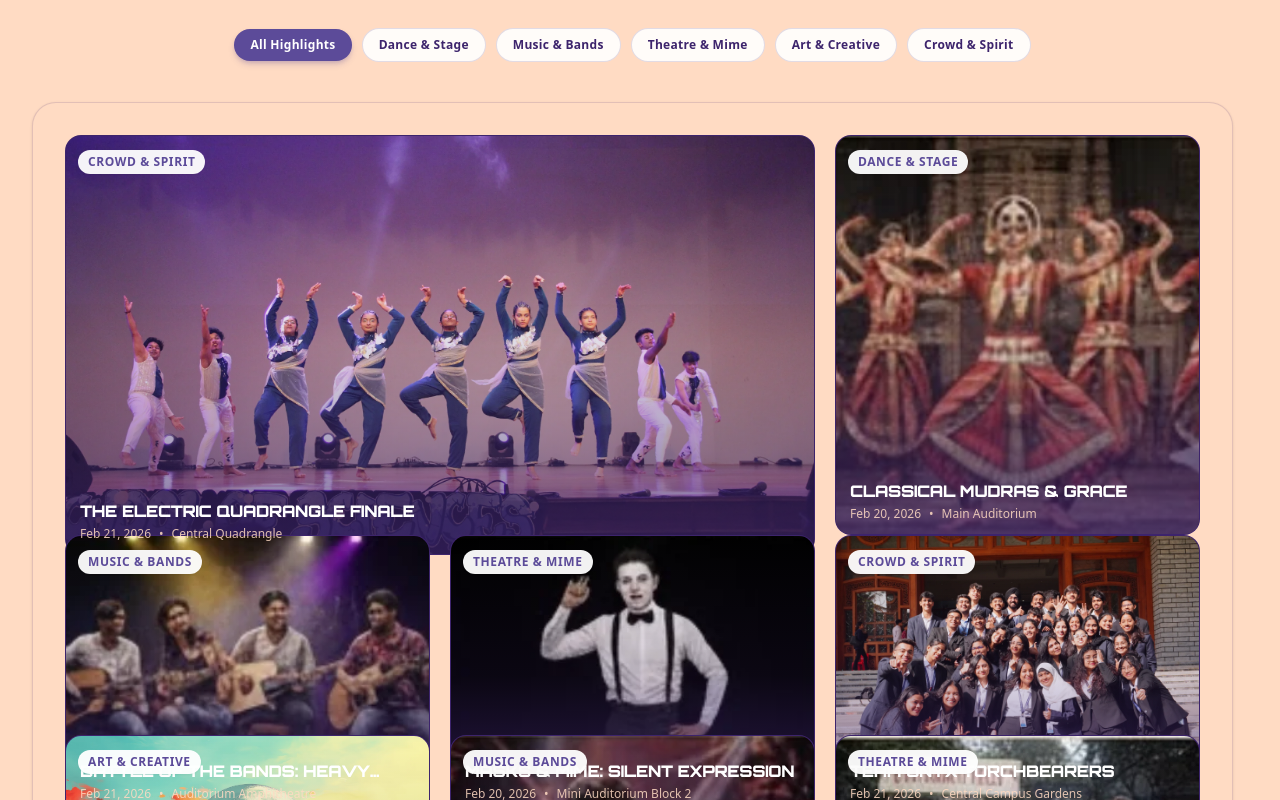
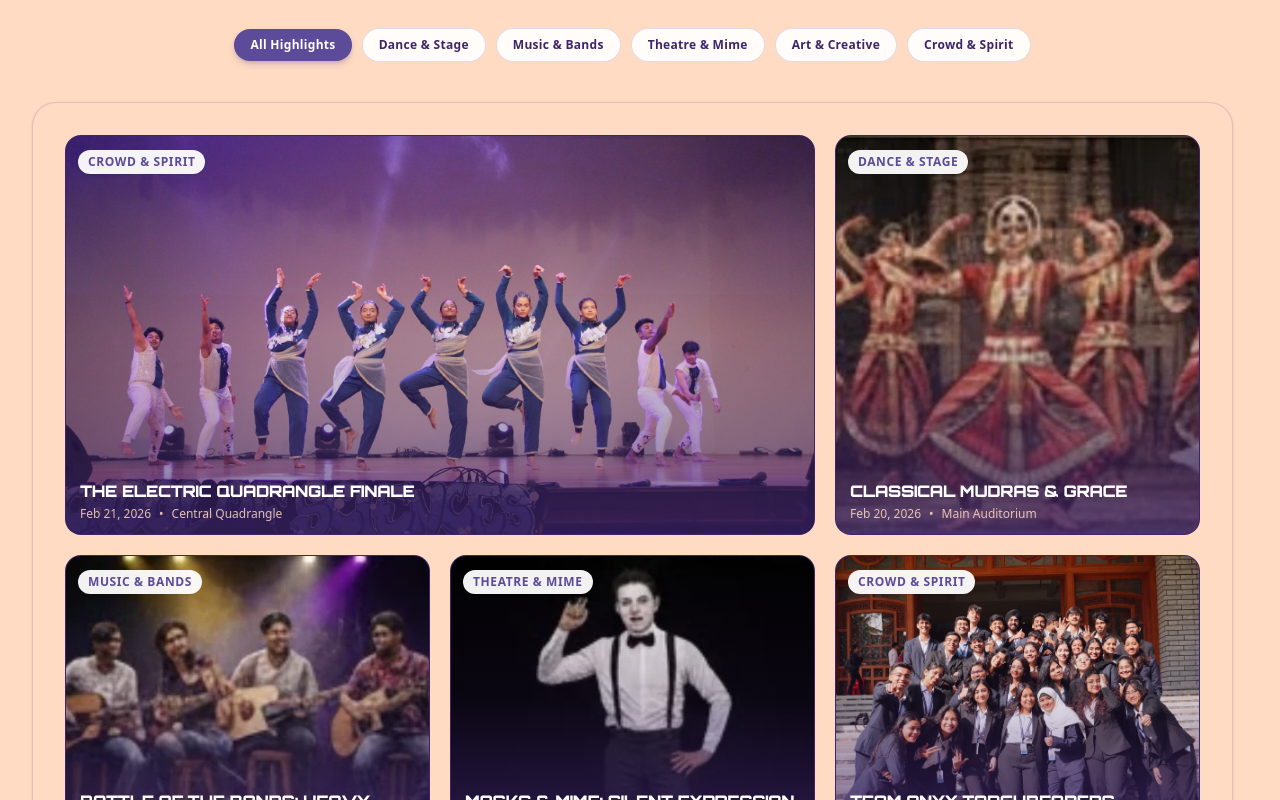
Before and after one commit to sgk18/Blossomssos2026, a Next.js app: page /gallery in a window 1280 px wide. Shown: the part 2600-3400 px from the top of the page. Built offline with nearby package versions, Linux system fonts and the light colour scheme.

Commit message:
fix(gallery): resolve photo grid overlap and ensure uniform gap between cards

```diff
--- a/src/components/gallery/GalleryBentoGrid.tsx
+++ b/src/components/gallery/GalleryBentoGrid.tsx
@@ -85,18 +85,53 @@ export function GalleryBentoGrid() {
     }
   };
 
-  // Helper for Bento grid cell classes
-  const getBentoClasses = (item: GalleryItem, index: number) => {
-    if (item.featured || index === 0) {
-      return 'col-span-12 md:col-span-8 lg:col-span-8 row-span-2 min-h-[340px] sm:min-h-[420px]';
+  // Helper for Bento grid cell classes - ensures zero overlap and consistent gaps
+  const getBentoClasses = (index: number, total: number) => {
+    // When filtered to a small subset (e.g. 2 items)
+    if (total <= 2) {
+      return 'col-span-12 md:col-span-6 h-[260px] sm:h-[340px] md:h-[380px]';
     }
-    if (item.aspect === 'portrait') {
-      return 'col-span-6 md:col-span-4 lg:col-span-4 row-span-2 min-h-[320px] sm:min-h-[400px]';
+    if (total === 3) {
+      return 'col-span-12 sm:col-span-6 md:col-span-4 h-[240px] sm:h-[280px] md:h-[320px]';
     }
-    if (item.aspect === 'panoramic') {
-      return 'col-span-12 md:col-span-8 lg:col-span-8 min-h-[220px] sm:min-h-[280px]';
+    if (total === 4) {
+      if (index === 0) return 'col-span-12 md:col-span-8 h-[260px] sm:h-[340px] md:h-[380px]';
+      if (index === 1) return 'col-span-12 md:col-span-4 h-[260px] sm:h-[340px] md:h-[380px]';
+      return 'col-span-12 sm:col-span-6 md:col-span-6 h-[240px] sm:h-[280px] md:h-[320px]';
     }
-    return 'col-span-6 md:col-span-4 lg:col-span-4 min-h-[220px] sm:min-h-[280px]';
+
+    // Default bento collage rhythm (cycles of 12)
+    const pos = index % 12;
+    switch (pos) {
+      case 0:
+        // Wide hero capture (8 cols)
+        return 'col-span-12 md:col-span-8 h-[260px] sm:h-[340px] md:h-[400px]';
+      case 1:
+        // Accent companion (4 cols)
+        return 'col-span-12 md:col-span-4 h-[260px] sm:h-[340px] md:h-[400px]';
+      case 2:
+      case 3:
+      case 4:
+        // Triplet row (4 cols + 4 cols + 4 cols)
+        return 'col-span-12 sm:col-span-6 md:col-span-4 h-[220px] sm:h-[260px] md:h-[290px]';
+      case 5:
+      case 6:
+      case 7:
+        // Secondary triplet row (4 cols + 4 cols + 4 cols)
+        return 'col-span-12 sm:col-span-6 md:col-span-4 h-[220px] sm:h-[260px] md:h-[290px]';
+      case 8:
+        // Accent companion (4 cols)
+        return 'col-span-12 md:col-span-4 h-[260px] sm:h-[340px] md:h-[400px]';
+      case 9:
+        // Wide hero capture (8 cols)
+        return 'col-span-12 md:col-span-8 h-[260px] sm:h-[340px] md:h-[400px]';
+      case 10:
+      case 11:
+        // Duo finale (6 cols + 6 cols)
+        return 'col-span-12 sm:col-span-6 md:col-span-6 h-[240px] sm:h-[300px] md:h-[340px]';
+      default:
+        return 'col-span-12 sm:col-span-6 md:col-span-4 h-[220px] sm:h-[260px] md:h-[290px]';
+    }
   };
 
   return (
@@ -140,9 +175,9 @@ export function GalleryBentoGrid() {
         {/* Bento Grid Container */}
         <div className="p-4 sm:p-6 lg:p-8 rounded-3xl bg-[#FFDBC3] border border-[#3D246C]/15 shadow-sm"
           style={{ backgroundColor: '#FFDBC3' }}>
-          <div className="grid grid-cols-12 gap-3 sm:gap-4 md:gap-5 auto-rows-[160px] sm:auto-rows-[180px]">
+          <div className="grid grid-cols-12 gap-3 sm:gap-4 md:gap-5">
             {displayedItems.map((item, index) => {
-              const cellClasses = getBentoClasses(item, index);
+              const cellClasses = getBentoClasses(index, displayedItems.length);
 
               return (
                 <div
--- a/tsconfig.json
+++ b/tsconfig.json
@@ -15,7 +15,7 @@
     "moduleResolution": "bundler",
     "resolveJsonModule": true,
     "isolatedModules": true,
-    "jsx": "preserve",
+    "jsx": "react-jsx",
     "incremental": true,
     "plugins": [
       {
```
Also changed, not shown: next-env.d.ts, 1 other file (tests, documents, lock files or other folders).
